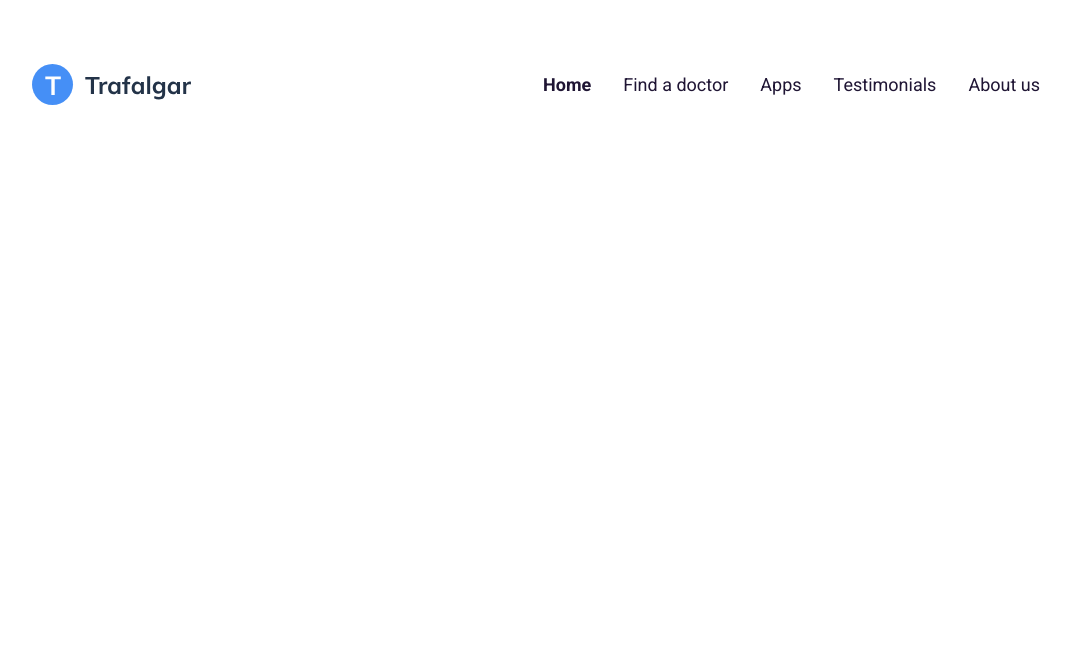
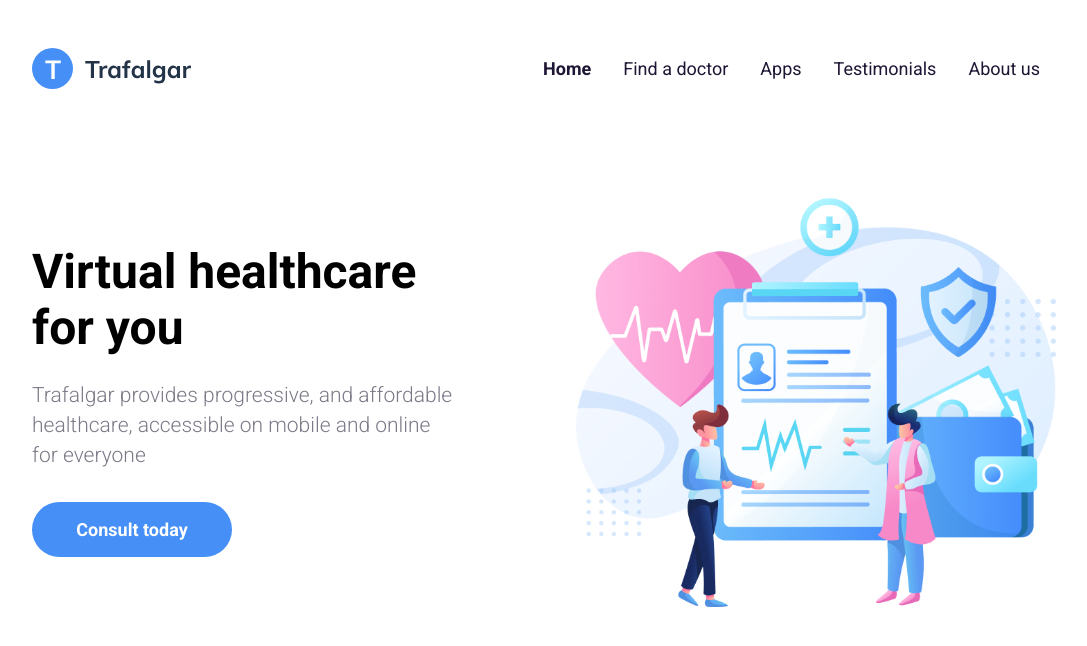
Before and after one commit to dapinto8/trafalgar, a plain HTML site: page index.html in a window 1280 px wide. Shown: the whole page, without its empty margins (96-1183 px from the left). Drawn offline with Linux system fonts and the light colour scheme.

Commit message:
feat: add hero section

```diff
--- a/index.html
+++ b/index.html
@@ -33,5 +33,21 @@
       </ul>
     </nav>
   </header>
+  <section class="hero split">
+    <div class="content">
+      <h1 class="title">Virtual healthcare for you</h1>
+      <p class="description">
+        Trafalgar provides progressive, and affordable
+        healthcare, accessible on mobile and online
+        for everyone
+      </p>
+      <a class="link dark" href="http://">
+        Consult today
+      </a>
+    </div>
+    <div class="illustration">
+      <img src="./images/home-illustration.png" alt="Healthcare Illustration">
+    </div>
+  </section>
 </body>
 </html>
--- a/styles.css
+++ b/styles.css
@@ -22,11 +22,19 @@ a {
   color: var(--primary);
 }
 
+img {
+  max-width: 100%;
+}
+
 header {
+  position: absolute;
+  top: 0;
+  left: 0;
+  width: 100%;
   display: flex;
   justify-content: space-between;
   align-items: center;
-  padding: 4rem 8rem;
+  padding: 3rem 8rem;
 }
 
 header .nav {
@@ -47,3 +55,64 @@ header .nav .nav-item.active a,
 header .nav .nav-item a:hover {
   font-weight: 700;
 }
+
+.split {
+  display: flex;
+  align-items: center;
+  padding: 0 6rem;
+}
+
+.split > div {
+  flex-basis: 50%;
+  margin: 0 2rem;
+}
+
+.illustration {
+  max-width: 650px;
+}
+
+.title {
+  line-height: 56px;
+  font-size: 36px;
+  font-weight: 700;
+  color: #000;
+}
+
+.description {
+  line-height: 30px;
+  font-size: 18px;
+  font-weight: 300;
+  margin-bottom: 2rem;
+}
+
+.link {
+  display: inline-block;
+  height: 55px;
+  min-width: 200px;
+  padding: 0 2rem;
+  border-radius: 55px;
+  line-height: 55px;
+  text-align: center;
+  font-size: 18px;
+  font-weight: 700;
+}
+
+.link.dark {
+  background-color: var(--primary);
+  color: #fff;
+}
+
+.hero {
+  height: 100vh;
+}
+
+.hero .title {
+  max-width: 385px;
+  margin-bottom: 1.5rem;
+  font-size: 48px;
+}
+
+.hero .description {
+  max-width: 424px;
+  font-size: 21px;
+}
```
Also changed, not shown: images/home-illustration.png (renamed from images/home- illustration.png).
